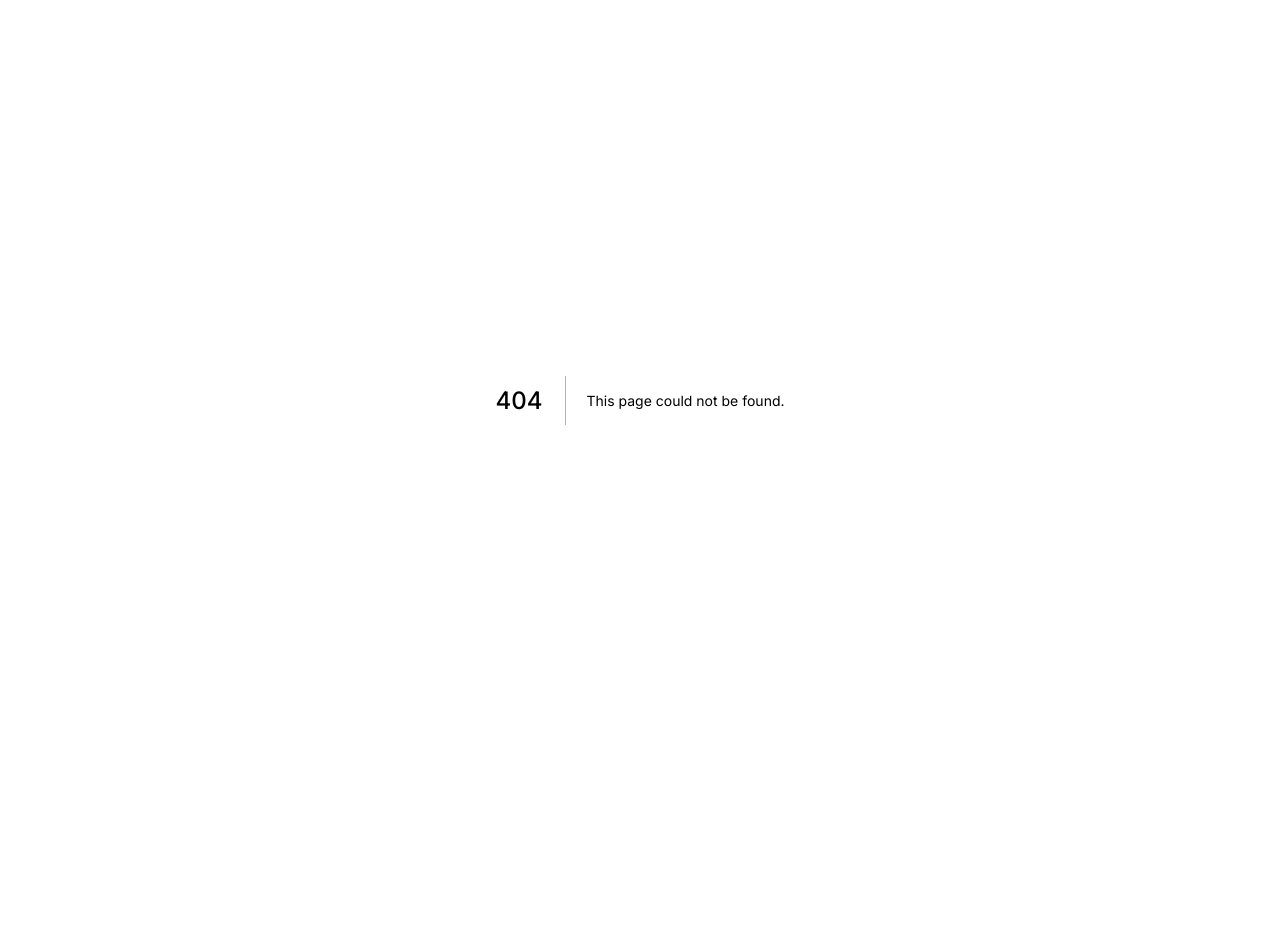
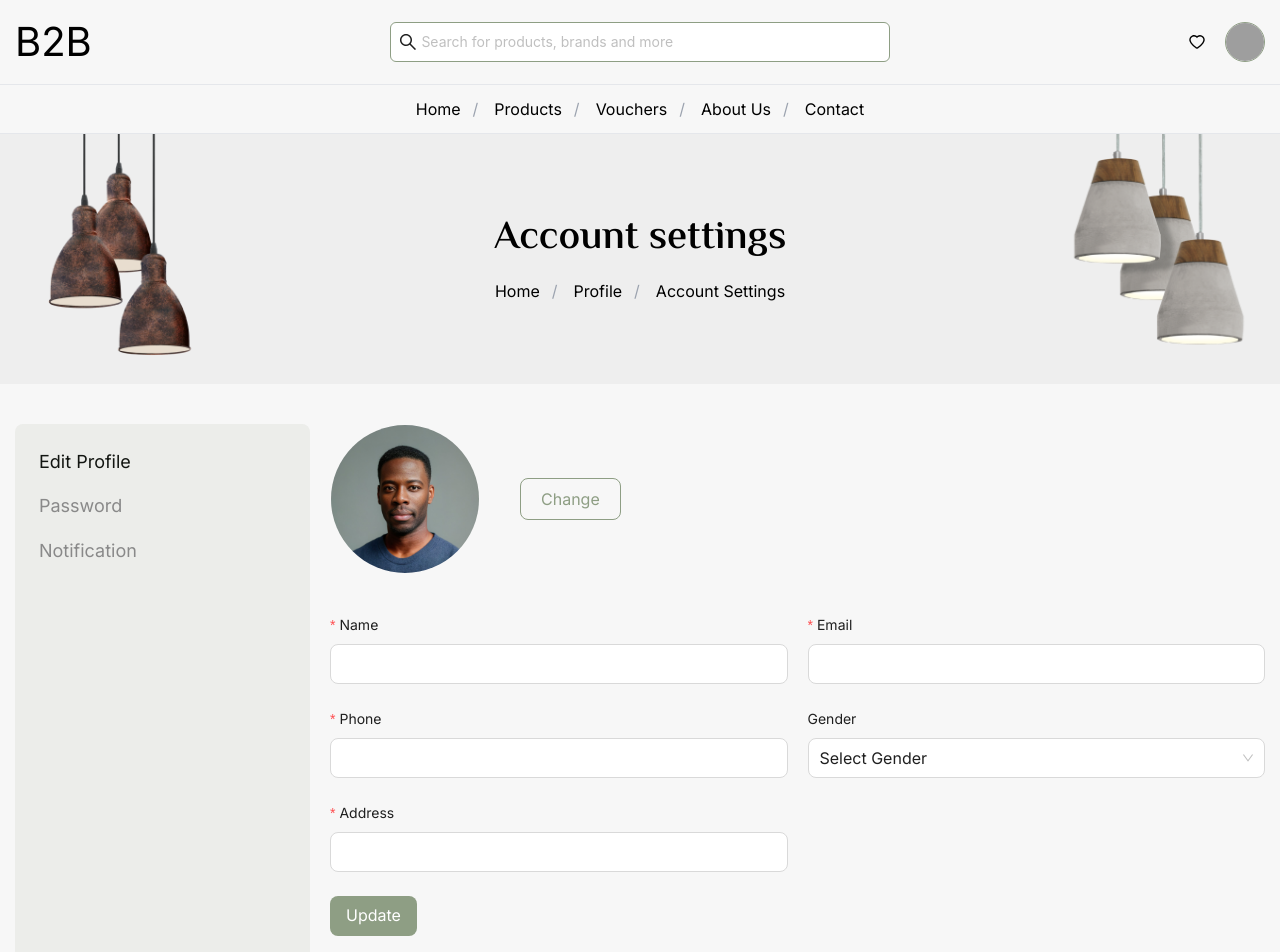
Before and after one commit to linear-digital/b2b-client, a Next.js app: page /settings in a window 1280 px wide. Before the commit this address had no page. Shown: the top 952 px of the page. Before the commit the page ends 800 px from the top, so only its background shows below. Built offline with nearby package versions, Linux system fonts and the light colour scheme; grey boxes are pictures that could not be loaded.

Commit message:
Account settings Profile Update Done

```diff
--- /dev/null
+++ b/app/settings/_Ui/PageTop.tsx
@@ -0,0 +1,40 @@
+
+'use client'
+import Image from 'next/image';
+import Link from 'next/link';
+import React from 'react';
+
+const PageTop = ({ title }: { title: string }) => {
+    const items = [{ name: "Home", path: "/" }, { name: "Profile", path: "/profile" }, { name: "Account Settings", path: "/settings" }];
+    return (
+        <div className='h-[250px] bg-[#EEEEEE] w-full flex flex-col justify-center items-center overflow-hidden'>
+            <div className="container flex flex-col items-center justify-center relative h-full">
+                <h1 className='sec-title text-center'>
+                    {title}
+                </h1>
+                {/* <p className='sec-desc text-center mt-2'>
+                    {description}
+                </p> */}
+                <div className='flex justify-center gap-x-4 mt-4'>
+                    {
+                        items.map((item, index) => (
+                            <div key={index} className='flex items-center gap-x-3'>
+                                <Link href={item.path ? item.path : "#"} >
+                                    {item.name}
+                                </Link>
+                                {
+                                    index !== items.length - 1 && <h4 className='text-gray-400'>/</h4>
+                                }
+                            </div>
+                        ))
+                    }
+                </div>
+                <Image src={'/images/page-top/left.png'} alt="left" width={200} height={250} className={'absolute top-[-50px] left-0'} />
+                <Image src={'/images/page-top/right.png'} alt="right" width={212} height={301} className={'absolute top-[-50px] right-0  h-[300px]'} />
+            </div>
+
+        </div>
+    );
+};
+
+export default PageTop;
--- /dev/null
+++ b/app/settings/_Ui/Sidebar.tsx
@@ -0,0 +1,43 @@
+'use client'
+import { Card } from 'antd';
+import Link from 'next/link';
+import { usePathname } from 'next/navigation';
+import React from 'react';
+
+const Sidebar = () => {
+    const links = [
+        {
+            name: "Edit Profile",
+            path: "/settings"
+        },
+        {
+            name: "Password",
+            path: "/settings/password"
+        },
+        {
+            name: "Notification",
+            path: "/settings/notification"
+        }
+    ]
+    const path = usePathname();
+    return (
+        <Card className='border-0 bg-[#ECEDEA]  min-w-[295px] w-[295px]'>
+            <div className="flex flex-col justify-between  h-[586px]">
+                <div className="flex flex-col gap-4">
+                    {
+                        links.map((link, index) => (
+                            <Link href={link.path} key={index}
+                                className={`text-[18px] ${link.path === path ? "text-black" : "text-[#898989]"}`}
+                            >
+                                {link.name}
+                            </Link>
+                        ))
+                    }
+                </div>
+                <button className='text-red-500 font-medium'>Delete Account</button>
+            </div>
+        </Card>
+    );
+};
+
+export default Sidebar;
--- /dev/null
+++ b/app/settings/layout.tsx
@@ -0,0 +1,24 @@
+import Footer from '@/Components/Bars/Footer/Footer';
+import Navbar from '@/Components/Bars/Navbar';
+import { Container } from '@/Components/Shared/Global';
+import React from 'react';
+import PageTop from './_Ui/PageTop';
+import Sidebar from './_Ui/Sidebar';
+
+const layout = ({ children }: { children: React.ReactNode }) => {
+    return (
+        <div className='default-bg'>
+            <Navbar />
+            <PageTop title='Account settings' />
+            <Container className='mt-10'>
+                <div className="flex gap-5 items-start">
+                    <Sidebar />
+                    {children}
+                </div>
+            </Container>
+            <Footer />
+        </div>
+    );
+};
+
+export default layout;
--- /dev/null
+++ b/app/settings/page.tsx
@@ -0,0 +1,83 @@
+'use client'
+import { Avatar, Button, Form, Input, Select } from 'antd';
+import React from 'react';
+type FieldType = {
+    name: string;
+    email: string;
+    phone: string
+    gender: string
+    address: string
+};
+const page = () => {
+    const onSubmit = (data: FieldType) => {
+        console.log(data)
+    }
+    return (
+        <div className='w-full'>
+            <div className="flex items-center gap-10">
+                <Avatar size={150} src={'/images/Avatar/man-1.png'} />
+                <button className='btn-primary'>
+                    Change
+                </button>
+            </div>
+            <Form className='grid grid-cols-2 gap-x-5 mt-10'
+                layout='vertical'
+                name="basic"
+                onFinish={onSubmit}
+                initialValues={{ gender: "" }}
+            >
+
+                <Form.Item<FieldType>
+                    label="Name" name={'name'}
+                    rules={[{ required: true, message: 'Please input your name!' }]}
+                >
+                    <Input size='large' />
+                </Form.Item>
+                <Form.Item<FieldType>
+                    label="Email"
+                    name={'email'}
+                    rules={[{ required: true, message: 'Please input your email!' }]}
+                >
+                    <Input size='large' />
+                </Form.Item>
+                <Form.Item<FieldType>
+                    label="Phone"
+                    name={'phone'}
+                    rules={[{ required: true, message: 'Please input your phone!' }]}
+                >
+                    <Input size='large' />
+                </Form.Item>
+                <Form.Item<FieldType>
+                    label="Gender"
+                    name={'gender'}
+                >
+                    <Select
+                        size='large'
+                        options={[
+                            { value: '', label: 'Select Gender' },
+                            { value: 'male', label: 'Male' },
+                            { value: 'female', label: 'Female' },
+                            { value: 'other', label: 'Other' },
+                        ]}
+                    />
+                </Form.Item>
+                <Form.Item<FieldType>
+                    label="Address"
+                    name={'address'}
+                    rules={[{ required: true, message: 'Please input your address!' }]}
+                >
+                    <Input size='large' />
+                </Form.Item>
+                <Form.Item></Form.Item>
+                <Form.Item<FieldType>
+                >
+                    <Button htmlType='submit' type='primary' size='large'>
+                        Update
+                    </Button>
+                </Form.Item>
+            </Form>
+        </div>
+    );
+};
+
+export default page;
```
